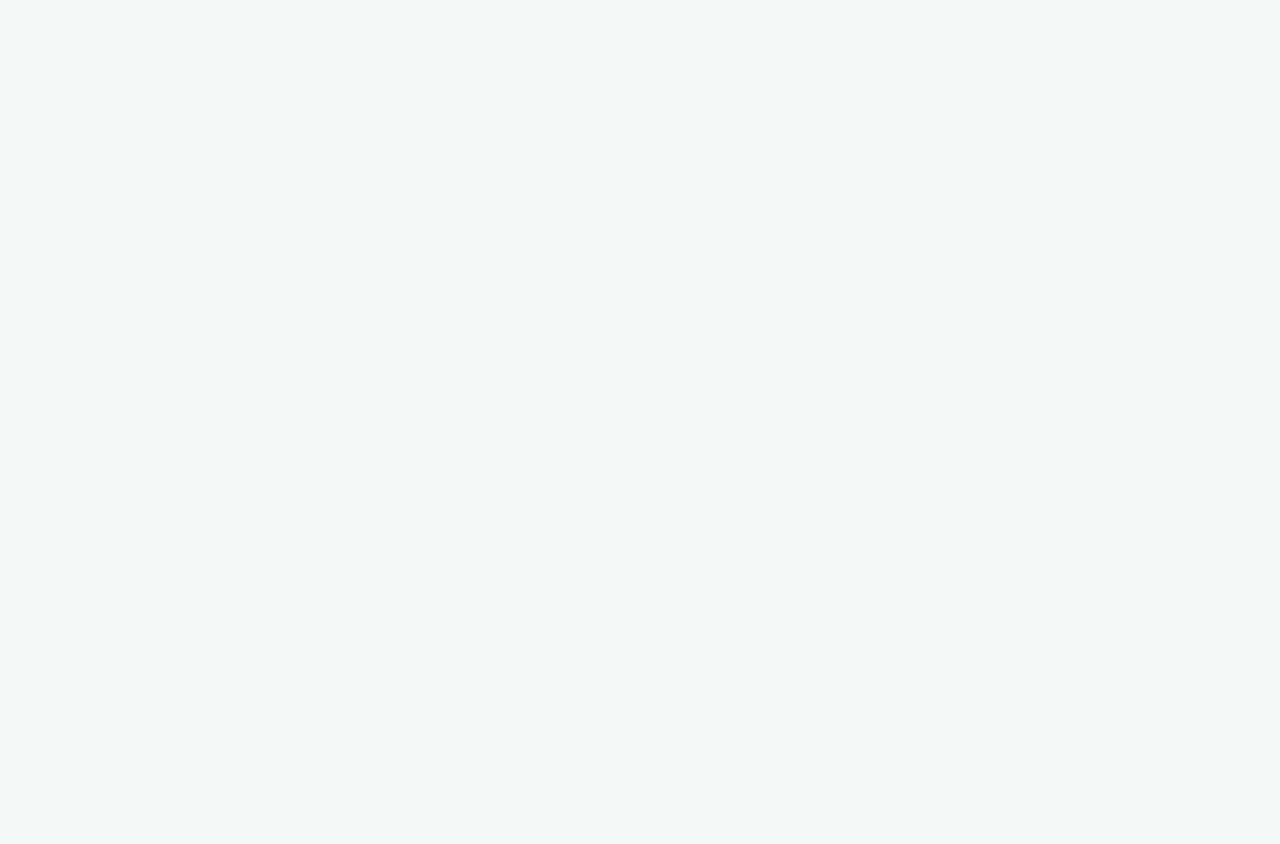
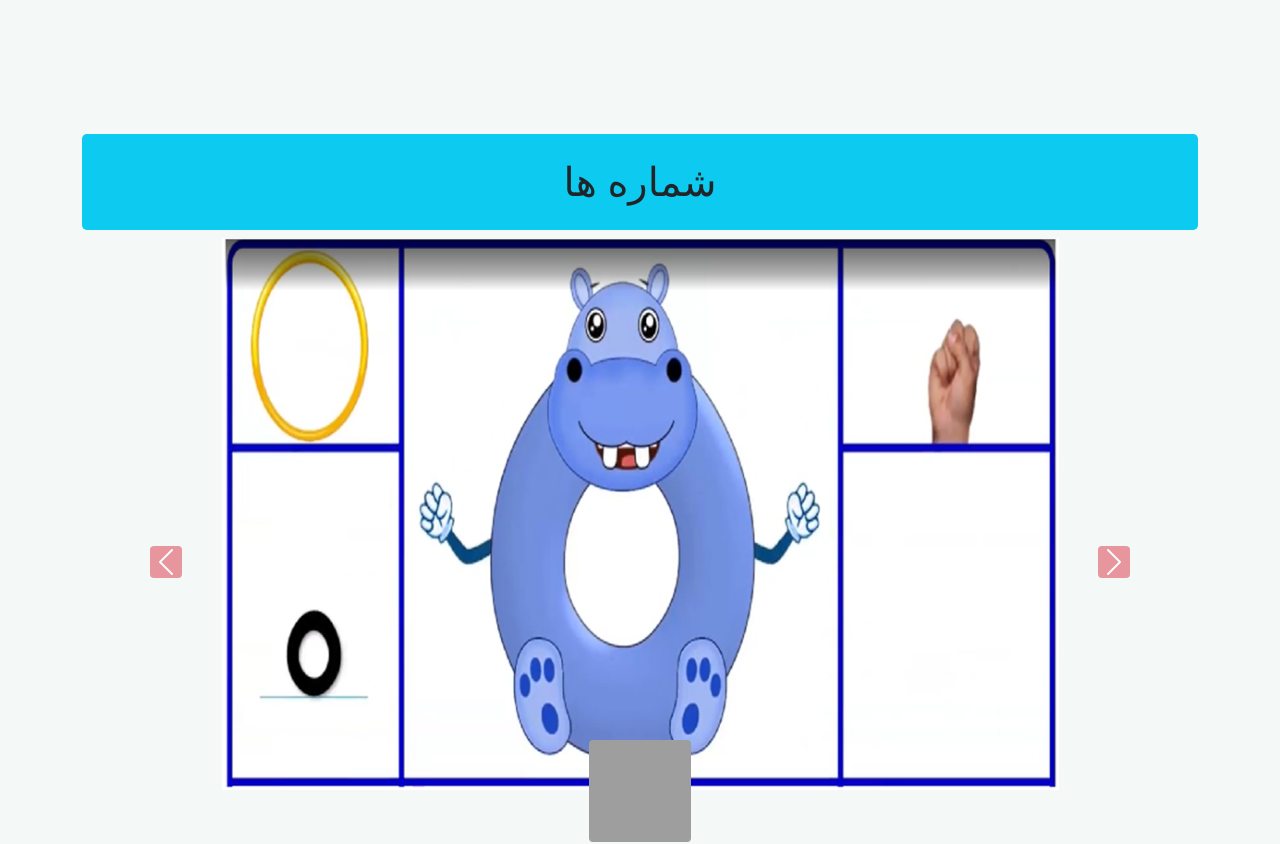
Before and after one commit to masooma-zahedi/reactFarsiClass, a React (Create React App) app: page / in a window 1280 px wide. Shown: the part 10580-11424 px from the top of the page. Before the commit the page ends 10666 px from the top, so only its background shows below. Built offline with nearby package versions, Linux system fonts and the light colour scheme; grey boxes are pictures that could not be loaded.

Commit message:
numbers carousel alpha page

```diff
--- a/src/component/classes/alphabet/WordCarousel.js
+++ b/src/component/classes/alphabet/WordCarousel.js
@@ -1,4 +1,4 @@
-import { testBody, testColor, testFruit, testWear, testSchoolSupplies, testDaysOfWeek } from "./dataAlpha.js"
+import { testBody, testColor, testFruit, testWear, testSchoolSupplies, testDaysOfWeek, testNumbers } from "./dataAlpha.js"
 import { MakeWordCarousel } from "./MakeWordCarousel.js";
 
 export const WordCarousel = () => {
@@ -10,6 +10,7 @@ export const WordCarousel = () => {
         <MakeWordCarousel carouselName={testWear.wordCarousel} carouselData={testWear.alphaWear}/>
         <MakeWordCarousel carouselName={testSchoolSupplies.wordCarousel} carouselData={testSchoolSupplies.alphaWear}/>
         <MakeWordCarousel carouselName={testDaysOfWeek.wordCarousel} carouselData={testDaysOfWeek.alphaDays}/>
+        <MakeWordCarousel carouselName={testNumbers.wordCarousel} carouselData={testNumbers.alphaDays}/>
 
     </>
   )
--- a/src/component/classes/alphabet/dataAlpha.js
+++ b/src/component/classes/alphabet/dataAlpha.js
@@ -697,6 +697,101 @@ export let testDaysOfWeek = {
         },
     ]
 }
+export let testNumbers = {
+
+    wordCarousel:{
+        title:"شماره ها",
+        targetCarouselId :"numPart-1",
+        idLetter :"nums1",
+        imageCarousel :"imgnums"
+        },
+    alphaDays : [
+        {
+            image :"./images/assetAlpha/numbers/1-8-25-0-num.png",
+            sylabelWord : "صِفر",
+        },
+        {
+            image :"./images/assetAlpha/numbers/1-8-25-1-num.png",
+            sylabelWord : "یک",
+        },
+        {
+            image :"./images/assetAlpha/numbers/1-8-25-2-num.png",
+            sylabelWord : "دو",
+        },
+        {
+            image :"./images/assetAlpha/numbers/1-8-25-3-num.png",
+            sylabelWord : "سِه",
+        },
+        {
+            image :"./images/assetAlpha/numbers/1-8-25-4-num.png",
+            sylabelWord : "چَ + هار --> چَهار",
+        },
+        {
+            image :"./images/assetAlpha/numbers/1-8-25-5-num.png",
+            sylabelWord : "پَنج",
+        },
+        {
+            image :"./images/assetAlpha/numbers/1-8-25-6-num.png",
+            sylabelWord : "شش",
+        },
+        {
+            image :"./images/assetAlpha/numbers/1-8-25-7-num.png",
+            sylabelWord : "هَفت",
+        },
+        {
+            image :"./images/assetAlpha/numbers/1-8-25-8-num.png",
+            sylabelWord : "هَشت",
+        },
+        {
+            image :"./images/assetAlpha/numbers/1-8-25-9-num.png",
+            sylabelWord : "نُه",
+        },
+        {
+            image :"./images/assetAlpha/numbers/1-8-25-10-num.png",
+            sylabelWord : "دَه",
+        },
+        {
+            image :"./images/assetAlpha/numbers/1-8-25-11-num.png",
+            sylabelWord : "یاز + دَه --> یازدَه",
+        },
+        {
+            image :"./images/assetAlpha/numbers/1-8-25-12-num.png",
+            sylabelWord : "دَ + واز + دَه --> دَوازدَه",
+        },
+        {
+            image :"./images/assetAlpha/numbers/1-8-25-13-num.png",
+            sylabelWord : "سیز + دَه --> سیزدَه",
+        },
+        {
+            image :"./images/assetAlpha/numbers/1-8-25-14-num.png",
+            sylabelWord : "چَ + هار + دَه --> چَهاردَه",
+        },
+        {
+            image :"./images/assetAlpha/numbers/1-8-25-15-num.png",
+            sylabelWord : "پانز + دَه --> پانزدَه",
+        },
+        {
+            image :"./images/assetAlpha/numbers/1-8-25-16-num.png",
+            sylabelWord : "شانز + دَه --> شانزدَه",
+        },
+        {
+            image :"./images/assetAlpha/numbers/1-8-25-17-num.png",
+            sylabelWord : "هِف + دَه --> هِفدَه",
+        },
+        {
+            image :"./images/assetAlpha/numbers/1-8-25-18-num.png",
+            sylabelWord : "هِج + دَه --> هِجدَه",
+        },
+        {
+            image :"./images/assetAlpha/numbers/1-8-25-19-num.png",
+            sylabelWord : "نوز + دَه --> نوزدَه",
+        },
+        {
+            image :"./images/assetAlpha/numbers/1-8-25-20-num.png",
+            sylabelWord : "بیست",
+        },
+    ]
+}
 
 // ******************************* End MakeWordCarousel data *********************
 
```
